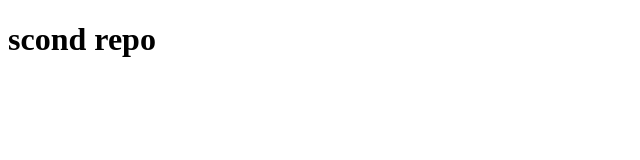
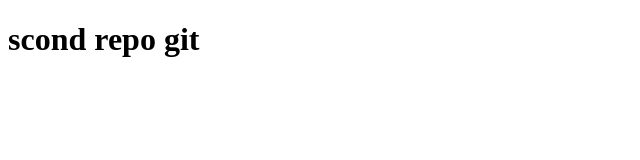
Before and after one commit to Ronyhasan2/my-scond-repo, a plain HTML site: page index.html in a window 1280 px wide. Shown: the full height of the page, 0-640 px from the left. Drawn offline with Linux system fonts and the light colour scheme.

Commit message:
scond commit

```diff
--- a/index.html
+++ b/index.html
@@ -7,6 +7,6 @@
     <title>my scond github repo</title>
 </head>
 <body>
-    <h1>scond repo</h1>
+    <h1>scond repo git</h1>
 </body>
 </html>
```
